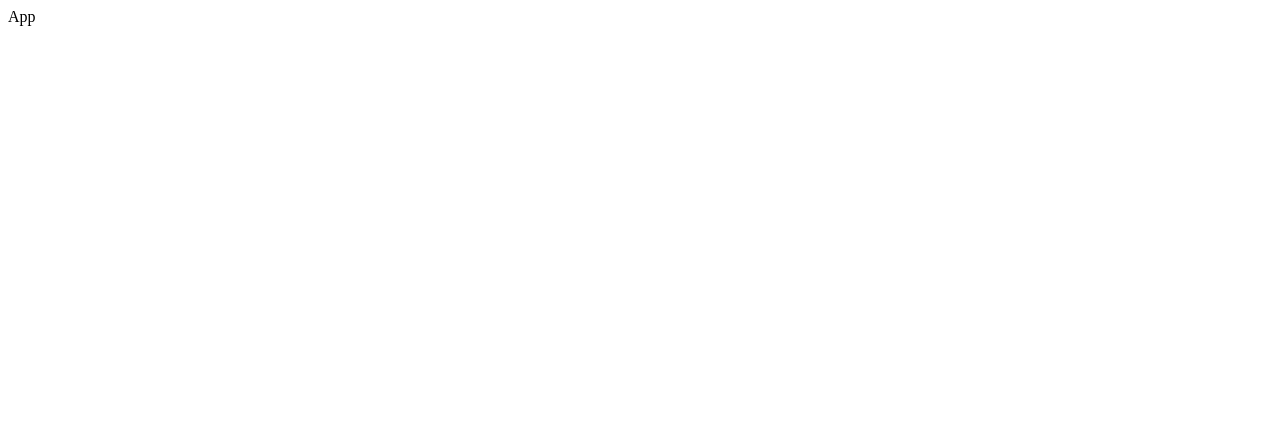
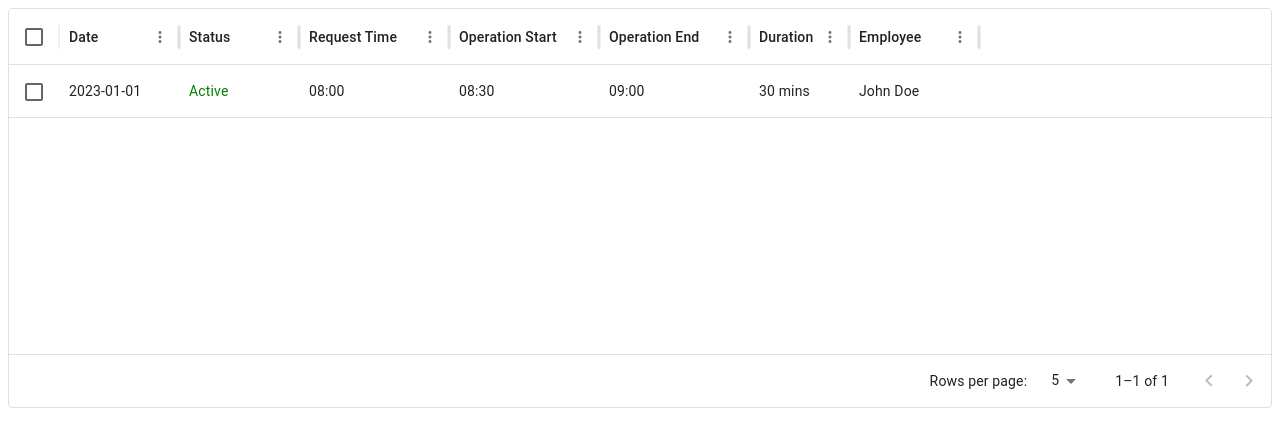
Before and after one commit to rmkofficial/Room-Services-Details, a React (Vite) app: page / in a window 1280 px wide. Shown: the top 446 px of the page. Built offline with nearby package versions, Linux system fonts and the light colour scheme.

Commit message:
Add dependencies and update App component

```diff
--- a/package.json
+++ b/package.json
@@ -10,6 +10,11 @@
     "preview": "vite preview"
   },
   "dependencies": {
+    "@emotion/react": "^11.11.4",
+    "@emotion/styled": "^11.11.5",
+    "@mui/icons-material": "^5.15.20",
+    "@mui/material": "^5.15.20",
+    "@mui/x-data-grid": "^7.7.0",
     "react": "^18.2.0",
     "react-dom": "^18.2.0"
   },
--- a/src/App.jsx
+++ b/src/App.jsx
@@ -1,5 +1,34 @@
-const App = () => {
-  return <div>App</div>;
-};
+import { DataGrid } from "@mui/x-data-grid";
+import columns from "./utils/Columns";
 
-export default App;
+export default function App() {
+  const rows = [
+    {
+      id: 1,
+      date: "2023-01-01",
+      status: "Active",
+      requestTime: "08:00",
+      operationStart: "08:30",
+      operationEnd: "09:00",
+      duration: "30 mins",
+      employee: "John Doe",
+    },
+  ];
+
+  return (
+    <div style={{ height: 400, width: "100%" }}>
+      <DataGrid
+        rows={rows}
+        columns={columns()}
+        initialState={{
+          pagination: {
+            paginationModel: { page: 0, pageSize: 5 },
+          },
+        }}
+        pageSizeOptions={[5, 10]}
+        checkboxSelection
+        disableSelectionOnClick
+      />
+    </div>
+  );
+}
--- /dev/null
+++ b/src/utils/Columns.jsx
@@ -0,0 +1,47 @@
+const renderStatusCell = (params) => {
+  let color;
+  switch (params.value) {
+    case "Active":
+      color = "green";
+      break;
+    case "Inactive":
+      color = "red";
+      break;
+    default:
+      color = "black";
+  }
+  return <div style={{ color }}>{params.value}</div>;
+};
+
+const columns = () => [
+  { field: "date", headerName: "Date", width: 120, editable: true },
+  {
+    field: "status",
+    headerName: "Status",
+    width: 120,
+    editable: true,
+    renderCell: renderStatusCell,
+  },
+  {
+    field: "requestTime",
+    headerName: "Request Time",
+    width: 150,
+    editable: true,
+  },
+  {
+    field: "operationStart",
+    headerName: "Operation Start",
+    width: 150,
+    editable: true,
+  },
+  {
+    field: "operationEnd",
+    headerName: "Operation End",
+    width: 150,
+    editable: true,
+  },
+  { field: "duration", headerName: "Duration", width: 100, editable: true },
+  { field: "employee", headerName: "Employee", width: 130, editable: true },
+];
+
+export default columns;
```
Also changed, not shown: 1 other file (tests, documents, lock files or other folders).
